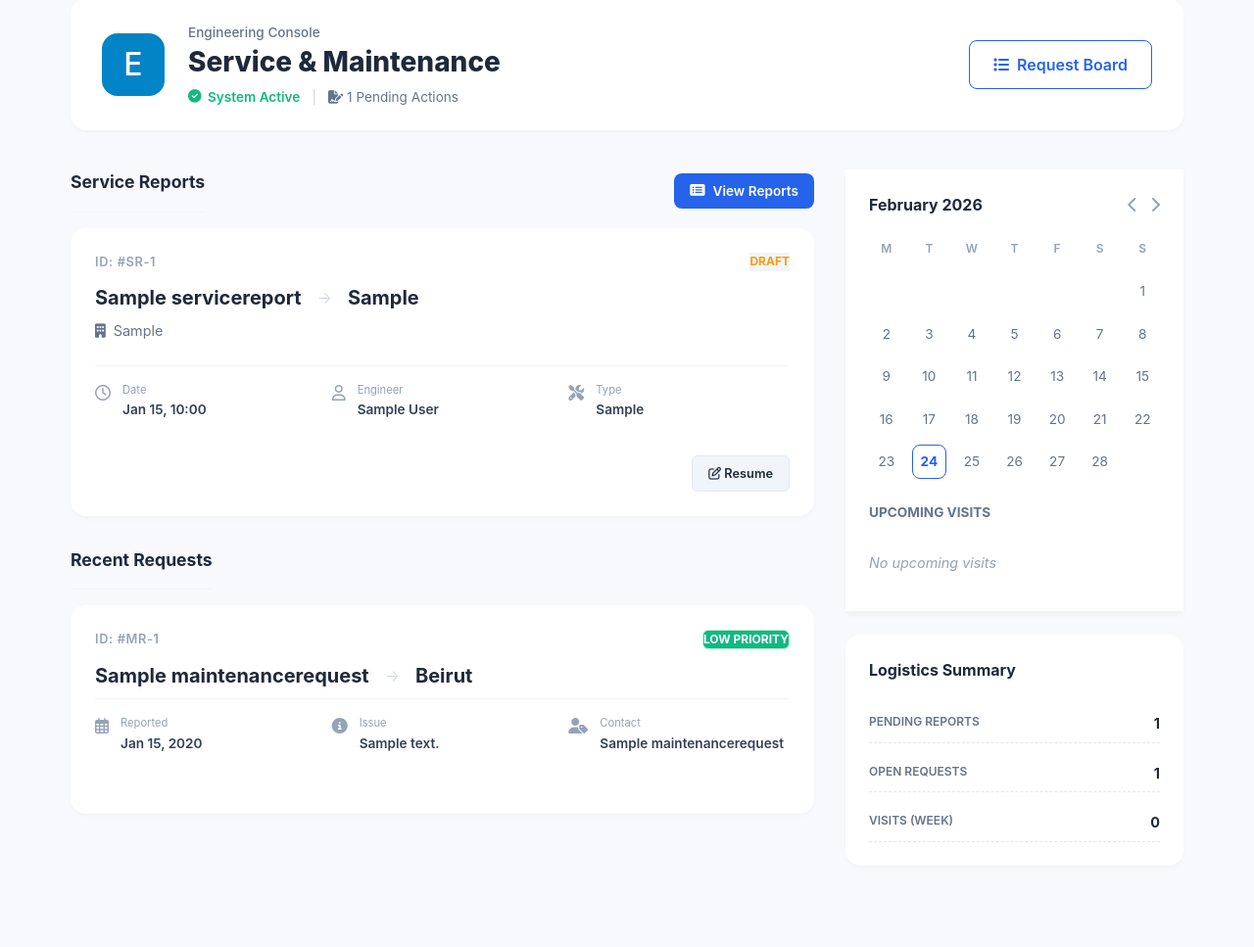
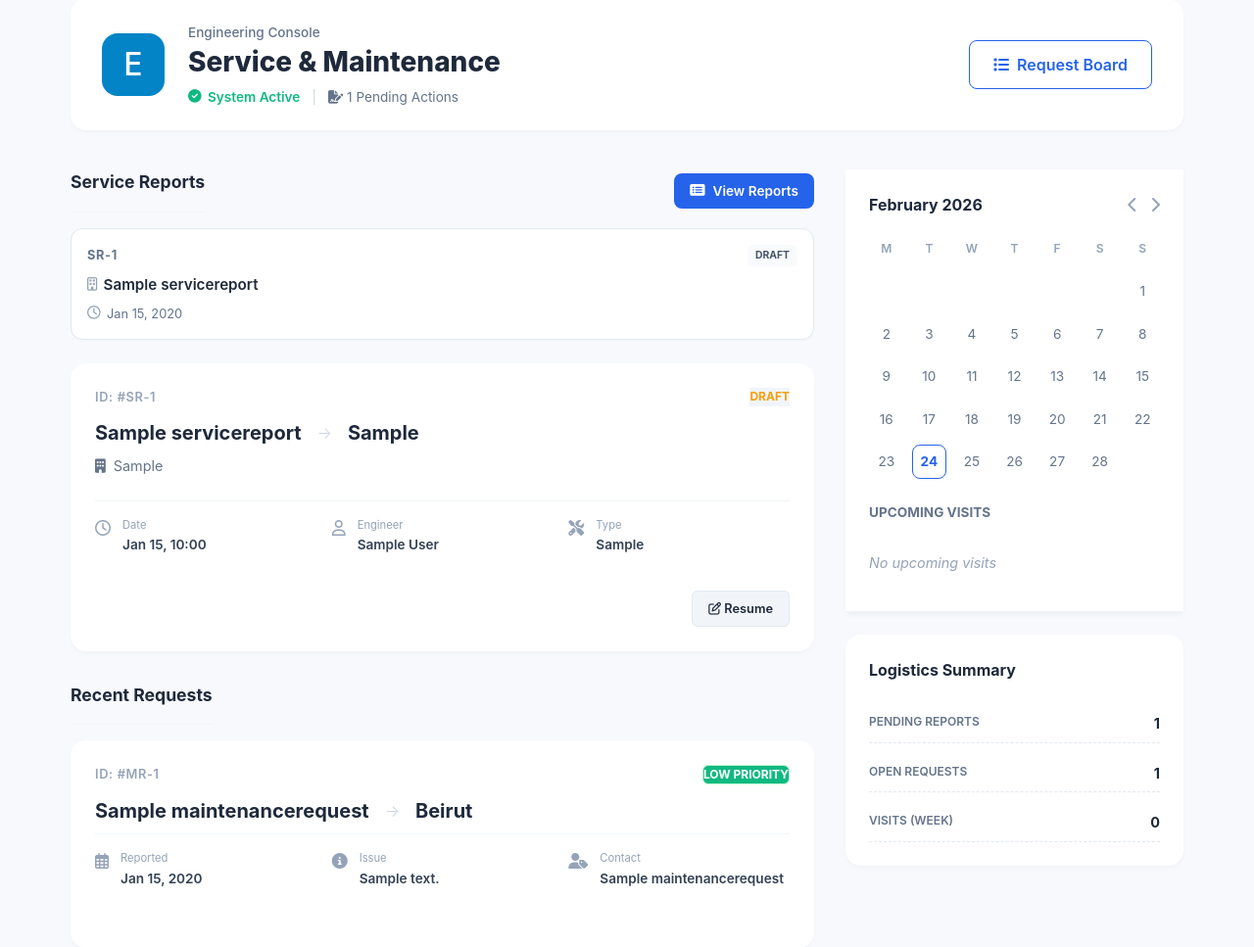
Before and after one commit to RawadZaidan/engineeringReports, a Django app: page / in a window 1280 px wide. Shown: the part 170-1137 px from the top of the page at 98% size. Run offline with Django 5.2, Linux system fonts and the light colour scheme; a user stored in the database is signed in; tables that the repository leaves empty hold one stand-in row (values such as "Sample post"); some libraries are stand-ins or nearby versions.

Commit message:
Adjusted Request report

```diff
--- a/config/settings.py
+++ b/config/settings.py
@@ -120,7 +120,9 @@ CACHES = {
     }
 }
 
-# Use cached_db session engine to reduce latency (avoids DB hits for sessions/users)
+# Use cached_db session engine — sessions are backed by both cache and DB,
+# so they survive server restarts. The session DB write (~496ms) remains,
+# but login sessions are fully persistent.
 SESSION_ENGINE = "django.contrib.sessions.backends.cached_db"
 
 
--- a/core/context_processors.py
+++ b/core/context_processors.py
@@ -1,10 +1,17 @@
+from django.core.cache import cache
 from .models import MaintenanceRequest, DriverRequest
 
+
 def is_engineer(request):
+    """
+    Adds `is_engineer` to every template context.
+    Uses the session so the group query only fires ONCE per login session,
+    not on every single page request.
+    """
     if not request.user.is_authenticated:
         return {'is_engineer': False}
 
-    # Check session cache first
+    # Check session cache first — avoids a DB hit on every request
     is_eng = request.session.get('is_engineer')
     if is_eng is None:
         is_eng = request.user.groups.filter(name='Engineer').exists()
@@ -12,25 +19,28 @@ def is_engineer(request):
 
     return {'is_engineer': is_eng}
 
-from django.core.cache import cache
 
 def notification_counts(request):
+    """
+    Provides notification badge counts for the nav sidebar.
+    Caches the result per-user for 60 seconds to avoid a DB round-trip
+    on every page load.  The DashboardView shares the same cache key so
+    both callers benefit from the same cached value.
+    """
     if not request.user.is_authenticated:
         return {
             'open_maintenance_count': 0,
             'open_driver_request_count': 0,
         }
 
-    # Try to get from cache first
     cache_key = f'notification_counts_{request.user.id}'
-    cached_counts = cache.get(cache_key)
-    if cached_counts:
-        return cached_counts
+    cached = cache.get(cache_key)
+    if cached:
+        return cached
 
-    # Maintenance Requests count (Open)
+    # Single query for maintenance count (shared with DashboardView stats)
     open_maintenance_count = MaintenanceRequest.objects.filter(status='Open').count()
 
-    # Driver Requests count (Pending / Edit Requested)
     open_driver_request_count = 0
     if request.user.is_staff:
         open_driver_request_count = DriverRequest.objects.filter(
@@ -42,7 +52,5 @@ def notification_counts(request):
         'open_driver_request_count': open_driver_request_count,
     }
 
-    # Cache for 60 seconds
     cache.set(cache_key, counts, 60)
-
     return counts
--- a/core/forms.py
+++ b/core/forms.py
@@ -80,6 +80,13 @@ class MaintenanceRequestEquipmentForm(forms.ModelForm):
             'notes': forms.Textarea(attrs={'class': 'form-control', 'rows': 2, 'placeholder': 'Optional notes about this machine'}),
         }
 
+    def __init__(self, *args, **kwargs):
+        equipment_qs = kwargs.pop('equipment_qs', None)
+        super().__init__(*args, **kwargs)
+        if equipment_qs is not None:
+            self.fields['equipment'].queryset = equipment_qs
+        else:
+            self.fields['equipment'].queryset = Equipment.objects.select_related('product').all()
 MaintenanceRequestEquipmentFormSet = inlineformset_factory(
     MaintenanceRequest, MaintenanceRequestEquipment,
     form=MaintenanceRequestEquipmentForm,
@@ -167,6 +174,13 @@ class ReportItemForm(forms.ModelForm):
             'equipment_note': forms.TextInput(attrs={'class': 'form-control', 'placeholder': 'Optional equipment-specific note'}),
         }
 
+    def __init__(self, *args, **kwargs):
+        equipment_qs = kwargs.pop('equipment_qs', None)
+        super().__init__(*args, **kwargs)
+        if equipment_qs is not None:
+            self.fields['equipment'].queryset = equipment_qs
+        else:
+            self.fields['equipment'].queryset = Equipment.objects.select_related('product').all()
 class BaseReportItemFormSet(forms.BaseInlineFormSet):
     def clean(self):
         super().clean()
--- a/core/views.py
+++ b/core/views.py
@@ -31,8 +31,9 @@ class DashboardView(LoginRequiredMixin, TemplateView):
         context = super().get_context_data(**kwargs)
         user = self.request.user
 
-        # OPTIMIZATION: Cache is_engineer check to avoid duplicate queries
-        is_engineer = user.groups.filter(name='Engineer').exists()
+        # Read is_engineer from session — the is_engineer context processor already
+        # populated it (and cached it in the session) so we NEVER need a DB query here.
+        is_engineer = self.request.session.get('is_engineer', False)
         engineer_profile = None
         if is_engineer:
             try:
@@ -44,14 +45,18 @@ class DashboardView(LoginRequiredMixin, TemplateView):
         from datetime import date
         today = timezone.now().date()
 
-        # OPTIMIZATION: Try to get cached stats first
-        stats_cache_key = f'dashboard_stats_{user.id}_{is_engineer}'
+        # Cache key matching what notification_counts processor uses so we can
+        # reuse its cached open_maintenance_count without a second DB hit.
+        notif_cache_key = f'notification_counts_{user.id}'
+
+        # Per-user stats cache key (was previously broken: invalidated under
+        # 'dashboard_stats' but cached under 'dashboard_stats_{user.id}_{is_engineer}')
+        stats_cache_key = f'dashboard_stats_{user.id}'
         cached_stats = cache.get(stats_cache_key)
 
         if cached_stats:
             context['stats'] = cached_stats
         else:
-            # Calculate stats with optimized queries
             visit_week_filter = Q(date__range=[today, today + timedelta(days=7)])
             if is_engineer and engineer_profile:
                 visit_week_filter &= Q(engineer=engineer_profile)
@@ -61,7 +66,13 @@ class DashboardView(LoginRequiredMixin, TemplateView):
                 status__in=['Draft', 'Pending']
             ).count()
 
-            open_requests_count = MaintenanceRequest.objects.filter(status='Open').count()
+            # Reuse notification_counts cache to avoid double-querying open requests.
+            # If cache is cold we fall back to a fresh query.
+            cached_notif = cache.get(notif_cache_key)
+            if cached_notif:
+                open_requests_count = cached_notif['open_maintenance_count']
+            else:
+                open_requests_count = MaintenanceRequest.objects.filter(status='Open').count()
 
             visits_this_week_count = MaintenanceAssignment.objects.filter(
                 visit_week_filter
@@ -73,10 +84,10 @@ class DashboardView(LoginRequiredMixin, TemplateView):
                 'visits_this_week': visits_this_week_count
             }
 
-            # Cache stats for 5 minutes
+            # Cache for 5 minutes
             cache.set(stats_cache_key, context['stats'], 300)
 
-        # OPTIMIZATION: Use only() to fetch only needed fields for pending reports
+        # Use only() to fetch only needed fields for pending reports
         context['my_pending_reports'] = ServiceReport.objects.filter(
             engineer=user,
             status__in=['Draft', 'Pending']
@@ -86,7 +97,7 @@ class DashboardView(LoginRequiredMixin, TemplateView):
             'engineer__username', 'engineer__first_name', 'engineer__last_name'
         ).order_by('-updated_at')[:5]
 
-        # OPTIMIZATION: Add select_related to avoid N+1 queries
+        # select_related prevents N+1 queries on created_by
         context['recent_requests'] = MaintenanceRequest.objects.filter(
             status__in=['Open', 'Scheduled', 'In Progress']
         ).select_related('created_by').only(
@@ -95,13 +106,17 @@ class DashboardView(LoginRequiredMixin, TemplateView):
             'created_by__username', 'created_by__first_name', 'created_by__last_name'
         ).order_by('-urgency', '-created_at')[:10]
 
-        # OPTIMIZATION: Use only() for awaiting response
         context['awaiting_response'] = ServiceReport.objects.filter(
             follow_up_required=True,
             status__in=['Completed', 'Pending']
         ).only(
             'id', 'client_name', 'status', 'updated_at'
         ).order_by('-updated_at')[:5]
+
+        # Fetch 3 most recent reports for the dashboard section
+        context['recent_reports'] = ServiceReport.objects.select_related('maintenance_request').only(
+            'id', 'client_name', 'status', 'created_at', 'maintenance_request__id'
+        ).order_by('-created_at')[:3]
 
         # Calendar data
         year = int(self.request.GET.get('year', today.year))
@@ -281,10 +296,15 @@ class ServiceReportCreateView(LoginRequiredMixin, UserPassesTestMixin, CreateVie
 
     def get_context_data(self, **kwargs):
         data = super().get_context_data(**kwargs)
-        data['equipments'] = Equipment.objects.all()
         data['products'] = Product.objects.all()
+
+        equipments_qs = Equipment.objects.select_related('product').all()
+        list(equipments_qs)  # evaluate and cache
+        data['equipments'] = equipments_qs
+        form_kwargs = {'equipment_qs': equipments_qs}
+
         if self.request.POST:
-            data['items'] = ReportItemFormSet(self.request.POST, prefix='items')
+            data['items'] = ReportItemFormSet(self.request.POST, prefix='items', form_kwargs=form_kwargs)
         else:
             request_id = self.request.GET.get('request_id')
             initial_items = []
@@ -296,7 +316,7 @@ class ServiceReportCreateView(LoginRequiredMixin, UserPassesTestMixin, CreateVie
                             initial_items.append({'equipment': eq.equipment})
                 except MaintenanceRequest.DoesNotExist: pass
 
-            data['items'] = ReportItemFormSet(initial=initial_items, prefix='items')
+            data['items'] = ReportItemFormSet(initial=initial_items, prefix='items', form_kwargs=form_kwargs)
             data['items'].extra = len(initial_items)
         return data
 
@@ -352,12 +372,17 @@ class ServiceReportUpdateView(LoginRequiredMixin, UserPassesTestMixin, UpdateVie
 
     def get_context_data(self, **kwargs):
         data = super().get_context_data(**kwargs)
-        data['equipments'] = Equipment.objects.all()
         data['products'] = Product.objects.all()
+
+        equipments_qs = Equipment.objects.select_related('product').all()
+        list(equipments_qs)  # evaluate
+        data['equipments'] = equipments_qs
+        form_kwargs = {'equipment_qs': equipments_qs}
+
         if self.request.POST:
-            data['items'] = ReportItemFormSet(self.request.POST, instance=self.object, prefix='items')
+            data['items'] = ReportItemFormSet(self.request.POST, instance=self.object, prefix='items', form_kwargs=form_kwargs)
         else:
-            data['items'] = ReportItemFormSet(instance=self.object, prefix='items')
+            data['items'] = ReportItemFormSet(instance=self.object, prefix='items', form_kwargs=form_kwargs)
             data['items'].extra = 0
         return data
 
@@ -538,14 +563,25 @@ class MaintenanceRequestCreateView(LoginRequiredMixin, CreateView):
 
     def get_context_data(self, **kwargs):
         data = super().get_context_data(**kwargs)
-        data['products'] = Product.objects.all()
-        data['equipments'] = Equipment.objects.all()
+        # Use only() to avoid fetching heavy text columns not needed for dropdowns
+        products_qs = Product.objects.only('id', 'name', 'manufacturer', 'model').order_by('manufacturer', 'model')
+        list(products_qs)
+        data['products'] = products_qs
+
+        equipments_qs = Equipment.objects.select_related('product').only(
+            'id', 'serial_number', 'current_facility', 'product__name', 'product__manufacturer', 'product__model'
+        )
+        list(equipments_qs)
+        data['equipments'] = equipments_qs
+        form_kwargs = {'equipment_qs': equipments_qs}
+
         if self.request.POST:
-            data['equipment_formset'] = MaintenanceRequestEquipmentFormSet(self.request.POST)
+            data['equipment_formset'] = MaintenanceRequestEquipmentFormSet(self.request.POST, form_kwargs=form_kwargs)
         else:
-            data['equipment_formset'] = MaintenanceRequestEquipmentFormSet()
+            data['equipment_formset'] = MaintenanceRequestEquipmentFormSet(form_kwargs=form_kwargs)
 
-        data['is_engineer'] = self.request.user.groups.filter(name='Engineer').exists()
+        # Read from session — set by is_engineer context processor on login, no DB hit
+        data['is_engineer'] = self.request.session.get('is_engineer', False)
         return data
 
     def get_form_kwargs(self):
@@ -579,7 +615,7 @@ class MaintenanceRequestDetailView(LoginRequiredMixin, DetailView):
 
     def get_context_data(self, **kwargs):
         context = super().get_context_data(**kwargs)
-        context['is_engineer'] = self.request.user.groups.filter(name='Engineer').exists()
+        context['is_engineer'] = self.request.session.get('is_engineer', False)
         return context
 
 
@@ -604,14 +640,23 @@ class MaintenanceRequestUpdateView(LoginRequiredMixin, UserPassesTestMixin, Upda
 
     def get_context_data(self, **kwargs):
         data = super().get_context_data(**kwargs)
-        data['products'] = Product.objects.all()
-        data['equipments'] = Equipment.objects.all()
+        products_qs = Product.objects.only('id', 'name', 'manufacturer', 'model').order_by('manufacturer', 'model')
+        list(products_qs)
+        data['products'] = products_qs
+
+        equipments_qs = Equipment.objects.select_related('product').only(
+            'id', 'serial_number', 'current_facility', 'product__name', 'product__manufacturer', 'product__model'
+        )
+        list(equipments_qs)
+        data['equipments'] = equipments_qs
+        form_kwargs = {'equipment_qs': equipments_qs}
+
         if self.request.POST:
-            data['equipment_formset'] = MaintenanceRequestEquipmentFormSet(self.request.POST, instance=self.object)
+            data['equipment_formset'] = MaintenanceRequestEquipmentFormSet(self.request.POST, instance=self.object, form_kwargs=form_kwargs)
         else:
-            data['equipment_formset'] = MaintenanceRequestEquipmentFormSet(instance=self.object)
+            data['equipment_formset'] = MaintenanceRequestEquipmentFormSet(instance=self.object, form_kwargs=form_kwargs)
 
-        data['is_engineer'] = self.request.user.groups.filter(name='Engineer').exists()
+        data['is_engineer'] = self.request.session.get('is_engineer', False)
         return data
 
     def form_valid(self, form):
@@ -667,6 +712,14 @@ class DriverSchedulingView(LoginRequiredMixin, ListView):
     context_object_name = 'requests'
 
     def get_queryset(self):
+        today = timezone.now().date()
+
+        # Auto-complete past approved requests
+        DriverRequest.objects.filter(
+            status='Approved',
+            date__lt=today
+        ).update(status='Completed')
+
         # OPTIMIZATION: Prevent N+1 queries when rendering driver and requester names
         queryset = super().get_queryset().select_related('driver', 'requester')
 
--- a/templates/base.html
+++ b/templates/base.html
@@ -160,6 +160,11 @@
 
     <script>
         document.addEventListener('DOMContentLoaded', function() {
+            // Safety net: always hide the overlay on fresh page load
+            // (prevents it getting stuck after browser back-button or failed login)
+            const overlay = document.getElementById('global-loading-overlay');
+            if (overlay) overlay.classList.remove('active');
+
             // Mobile Menu Toggle
             const menuToggle = document.querySelector('.menu-toggle');
             const mainNav = document.querySelector('.main-nav');
--- a/templates/core/dashboard.html
+++ b/templates/core/dashboard.html
@@ -34,10 +34,26 @@
             <!-- Section Title -->
             <div class="section-header-row">
                 <h2 class="section-title">Service Reports</h2>
-                <a href="{% url 'report_list' %}" class="btn-section-action">
+                <a href="{% url 'report_list' %}" class="btn-section-action" style="white-space: nowrap;">
                     <i class="fas fa-list-alt"></i> View Reports
                 </a>
             </div>
+
+            <!-- Recent Reports Cards -->
+            {% if recent_reports %}
+            <div class="recent-reports-grid" style="display: grid; grid-template-columns: repeat(auto-fit, minmax(200px, 1fr)); gap: 1rem; margin-bottom: 1.5rem;">
+                {% for report in recent_reports %}
+                <a href="{% url 'report_detail' report.pk %}" class="recent-report-card">
+                    <div class="card-top">
+                        <span class="card-id">SR-{{ report.id }}</span>
+                        <span class="card-status status-{{ report.status|lower }}">{{ report.status }}</span>
+                    </div>
+                    <div class="card-client"><i class="far fa-building"></i> {{ report.client_name|default:"Unknown Client"|truncatechars:25 }}</div>
+                    <div class="card-date"><i class="far fa-clock"></i> {{ report.created_at|date:"M d, Y" }}</div>
+                </a>
+                {% endfor %}
+            </div>
+            {% endif %}
 
             <!-- Pending Reports List -->
             {% if my_pending_reports %}
@@ -388,6 +404,64 @@
     }
     .filter-icon { color: var(--text-meta); cursor: pointer; }
 
+    /* Recent Report Cards */
+    .recent-report-card {
+        display: flex;
+        flex-direction: column;
+        gap: 0.5rem;
+        padding: 1rem;
+        background: white;
+        border-radius: 12px;
+        border: 1px solid #e2e8f0;
+        text-decoration: none;
+        transition: all 0.2s;
+        box-shadow: 0 1px 2px rgba(0,0,0,0.02);
+    }
+    .recent-report-card:hover {
+        transform: translateY(-2px);
+        box-shadow: 0 4px 12px rgba(0,0,0,0.05);
+        border-color: var(--primary-blue);
+    }
+    .recent-report-card .card-top {
+        display: flex;
+        justify-content: space-between;
+        align-items: center;
+    }
+    .recent-report-card .card-id {
+        font-size: 0.8rem;
+        color: #64748b;
+        font-weight: 700;
+        letter-spacing: 0.05em;
+    }
+    .recent-report-card .card-status {
+        font-size: 0.65rem;
+        font-weight: 700;
+        text-transform: uppercase;
+        padding: 0.2rem 0.5rem;
+        border-radius: 6px;
+    }
+    .recent-report-card .card-client {
+        font-size: 0.95rem;
+        color: #1e293b;
+        font-weight: 600;
+        display: flex;
+        align-items: center;
+        gap: 0.4rem;
+    }
+    .recent-report-card .card-client i { color: #94a3b8; font-size: 0.85rem; }
+    .recent-report-card .card-date {
+        font-size: 0.8rem;
+        color: #64748b;
+        display: flex;
+        align-items: center;
+        gap: 0.4rem;
+    }
+    .recent-report-card .card-date i { color: #94a3b8; font-size: 0.85rem; }
+
+    .recent-report-card .status-completed { background: #ecfdf5; color: #047857; }
+    .recent-report-card .status-pending { background: #fffbeb; color: #b45309; }
+    .recent-report-card .status-draft { background: #f8fafc; color: #475569; }
+
     .card-stack {
         display: flex;
         flex-direction: column;
--- a/templates/core/equipment_list.html
+++ b/templates/core/equipment_list.html
@@ -70,6 +70,7 @@
 
     .styled-input {
         width: 100%;
+        box-sizing: border-box;
         padding: 0.75rem 1rem 0.75rem 2.75rem;
         border: 1px solid #e2e8f0;
         border-radius: 10px;
@@ -82,6 +83,7 @@
 
     .styled-select {
         width: 100%;
+        box-sizing: border-box;
         padding: 0.75rem 2rem 0.75rem 1rem;
         border: 1px solid #e2e8f0;
         border-radius: 10px;
```
Also changed, not shown: core/models.py (+14 -4 lines), create_trips.py (added, +71 -0 lines), templates/core/driver_request_form.html (+31 -1 lines), core/migrations/0037_alter_driverrequest_status.py (added).
